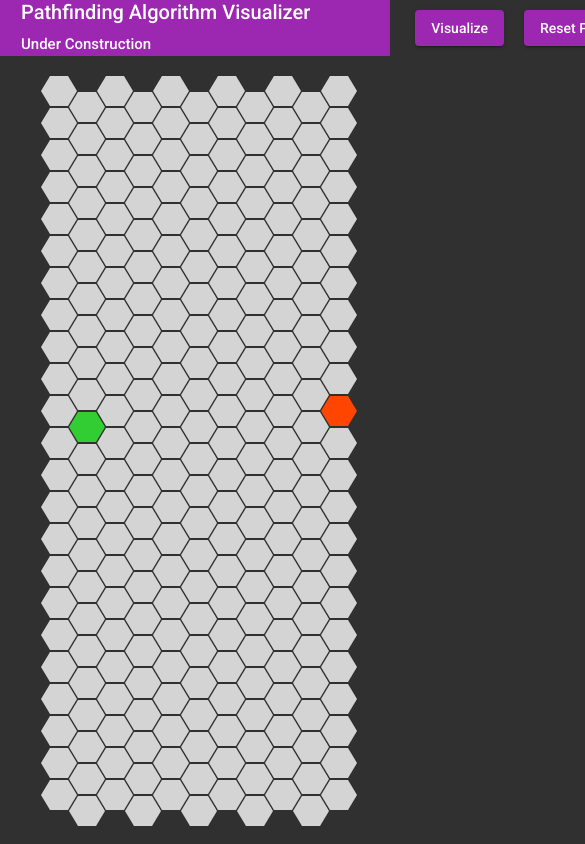
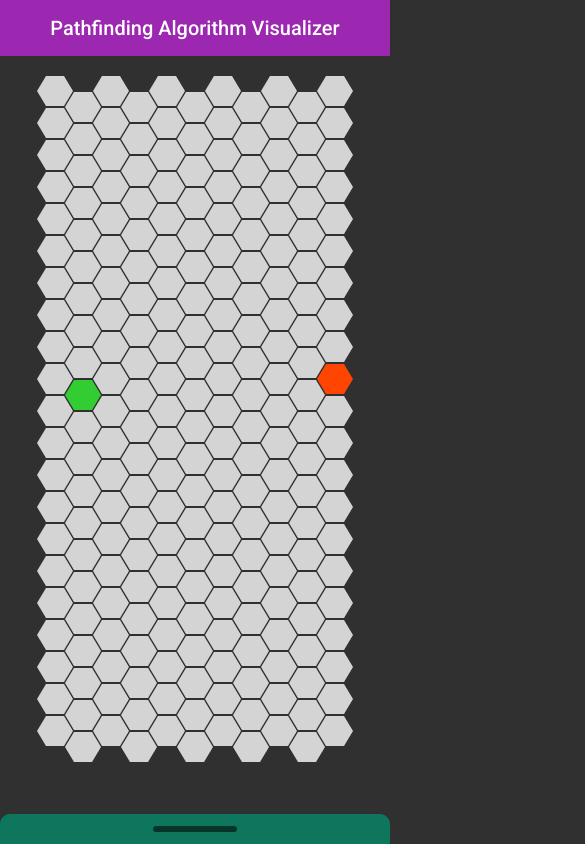
Before and after one commit to zwarunek/PathfinderVisualizer, an Angular app: page /board/hex in a window 390 px wide. Shown: the top 844 px of the page, 585 px wide, since content can reach past the window. Built offline with nearby package versions, Linux system fonts and the light colour scheme.

Commit message:
Responsive Toolbar. Bottom sheet swiping and animations functions

```diff
--- a/src/app/home/home.component.html
+++ b/src/app/home/home.component.html
@@ -1,53 +1,30 @@
 <div style="width: 100%">
   <mat-toolbar color="primary">
-    <section style="margin-right: 100px;font-size: 15px">
-      <div style="font-size: 20px; display: grid; padding: 0 5px; cursor: pointer" routerLink="/">
-        <span>Pathfinding Algorithm Visualizer</span>
-        <span style="font-size: 15px">Under Construction</span>
-      </div>
+    <section class="title-section" style="font-size: 15px; cursor: pointer" routerLink="/">
+<!--      <div style="font-size: 20px; display: grid; padding: 0 5px; cursor: pointer" routerLink="/">-->
+        <div style="font-size: 20px; white-space: break-spaces; text-align: center;">Pathfinding Algorithm Visualizer</div>
+<!--        <span style="font-size: 15px">Under Construction</span>-->
+<!--      </div>-->
     </section>
 
-    <section style="margin-right: 20px;font-size: 15px">
-      <button mat-raised-button color="primary" [disabled]="globals.inProgress || boardLoading" (click)="visualize(delay)">Visualize</button>
-    </section>
-
-    <section style="margin-right: 20px;font-size: 15px">
-      <button mat-raised-button color="primary" [disabled]="globals.inProgress || boardLoading" (click)="resetPath()">Reset Path</button>
-    </section>
-
-    <section style="margin-right: 20px;font-size: 15px">
-      <button mat-raised-button color="primary" [disabled]="globals.inProgress || boardLoading" (click)="resetTiles()">Remove Walls</button>
-    </section>
-
-    <section style="margin-right: 20px;font-size: 15px" *ngIf="boardType === 'square'">
-      <mat-checkbox [color]="'accent'" [(ngModel)]="diagonal" (change)="diagonalChange()" [disabled]="globals.inProgress || boardLoading">Diagonal</mat-checkbox>
-    </section>
-
-    <section style="margin-right: 20px; padding-top: 15px">
-      <mat-form-field appearance="fill" style="font-size: 10px">
-        <mat-label style="font-size: 15px">Select Board</mat-label>
-        <mat-select [(value)]="selectedBoard"   [disabled]="boardLoading || globals.inProgress" style="font-size: 15px;">
-          <mat-option (click)="loadBoard()">None</mat-option>
-          <mat-option (click)="loadBoard()" *ngFor="let board of boards; let i = index" value="{{board}}">{{board}}</mat-option>
-        </mat-select>
-      </mat-form-field>
-    </section>
-
-    <section style="margin-right: 20px">
+    <section class="main-bar-component" style="margin: auto;font-size: 15px">
+      <button mat-raised-button color="primary" style="margin-right: 20px;" [disabled]="globals.inProgress || boardLoading" (click)="visualize(delay)">Visualize</button>
+      <button mat-raised-button color="primary" style="margin-right: 20px;" [disabled]="globals.inProgress || boardLoading" (click)="resetPath()">Reset Path</button>
+      <button mat-raised-button color="primary" style="margin-right: 20px;" [disabled]="globals.inProgress || boardLoading" (click)="resetTiles()">Remove Walls</button>
       <button mat-raised-button color="primary" [matMenuTriggerFor]="algorithmMenu">
-        {{algorithm}}
+        Settings
         <mat-icon>settings</mat-icon>
       </button>
     </section>
 
-    <section style="margin-right: 20px;font-size: 15px; margin-left: auto">
+    <section class="main-bar-component" style="margin-right: 20px;font-size: 15px; margin-left: auto">
       <button mat-raised-button color="primary" [disabled]="!globals.inProgress" (click)="cancel()">Cancel</button>
     </section>
 
   </mat-toolbar>
 </div>
 
-<div class="disable-select" style="padding: 20px; " appNoRightClick *ngIf="boardType === 'square'">
+<div class="disable-select" style="padding: 20px; width: fit-content; margin: auto;" appNoRightClick *ngIf="boardType === 'square'">
   <table style="border-spacing: 0;border-collapse: collapse;">
     <tbody>
     <tr *ngFor="let row of tiles; let y = index" style="background-color: #d4d4d4">
@@ -71,7 +48,7 @@
   </table>
 </div>
 <div class="disable-select" style="width: 100%" [ngStyle]="{}" appNoRightClick *ngIf="boardType === 'hex'" >
-  <div class="" style="display: table; padding-top: 20px; margin: 0 auto">
+  <div class="" style="display: table; padding-top: 20px; margin: 0 auto; padding-right: 9px; padding-bottom: 15px;">
     <div class="hex-row" *ngFor="let row of tiles; let y = index" style="display: block">
       <div class="hex" *ngFor="let tile of row; let x = index" [attr.id]="'tile-'+y+':'+x" style="display: block; position: relative"
            [ngClass]="{ even: (x%2)===1,
@@ -100,10 +77,18 @@
   </div>
 </div>
 <svg width="100%" height="100%" style="z-index: 10; top: 0; left: 0; position:absolute;pointer-events: none">
-  <line [id]="lines" *ngFor="let line of lines" class="line"  [attr.x1]="line.x1" [attr.y1]="line.y1" [attr.x2]="line.x2" [attr.y2]="line.y2" stroke="yellow" stroke-width="6px" stroke-linecap="round" style="z-index: 900"/>
+  <line [id]="lines" *ngFor="let line of lines" class="line"
+        [attr.x1]="line.x1"
+        [attr.y1]="line.y1"
+        [attr.x2]="line.x2"
+        [attr.y2]="line.y2"
+        stroke="yellow"
+        stroke-width="6px"
+        stroke-linecap="round"
+        style="z-index: 900"/>
 </svg>
 <mat-menu #algorithmMenu="matMenu" style="max-width: none">
-  <div (click)="$event.stopPropagation()" (keydown)="$event.stopPropagation()">
+  <div (click)="$event.stopPropagation()" (keydown)="$event.stopPropagation()" style="flex-direction: column;display: flex">
     <mat-accordion class="example-headers-align">
       <mat-expansion-panel (opened)="algorithm = 'Dijkstra\'s Algorithm'">
         <mat-expansion-panel-header>
@@ -136,8 +121,16 @@
       </mat-expansion-panel>
 
     </mat-accordion>
-      <div style="max-width: fit-content; margin: 8px auto auto">
-        <mat-button-toggle-group appearance="legacy" (change)="resetPath();changeSpeed($event.value)" value="{{delay}}" [disabled]="globals.inProgress || boardLoading" style="margin: 0 8px;font-size: 15px">
+    <mat-checkbox [color]="'accent'" [(ngModel)]="diagonal" (change)="diagonalChange()" [disabled]="globals.inProgress || boardLoading">Diagonal</mat-checkbox>
+    <mat-form-field appearance="fill" style="font-size: 10px; margin: 0 auto; padding-top: 8px; width: 100%">
+      <mat-label style="font-size: 15px">Select Board</mat-label>
+      <mat-select [(value)]="selectedBoard"   [disabled]="boardLoading || globals.inProgress" style="font-size: 15px;">
+        <mat-option (click)="loadBoard()">None</mat-option>
+        <mat-option (click)="loadBoard()" *ngFor="let board of boards; let i = index" value="{{board}}">{{board}}</mat-option>
+      </mat-select>
+    </mat-form-field>
+    <div style="max-width: fit-content; margin: 0 auto">
+      <mat-button-toggle-group appearance="legacy" (change)="resetPath();changeSpeed($event.value)" value="{{delay}}" [disabled]="globals.inProgress || boardLoading" style="font-size: 15px">
         <mat-button-toggle value="0">Instant</mat-button-toggle>
         <mat-button-toggle value="1">Fast</mat-button-toggle>
         <mat-button-toggle value="20">Medium</mat-button-toggle>
@@ -146,3 +139,8 @@
     </div>
   </div>
 </mat-menu>
+<div id="sheet" class="bottom-sheet-bg" (touchmove)="testSheet($event)" (touchend)="testSheetClick($event)" (touchstart)="touchStart($event)" style="background-color: #0a634d">
+  <div style="background-color: #0c7b5f; height: 30px; width: 100%; display: flex; justify-content: center; align-items: center;">
+    <div style=" width: 20%; border: 3px solid #053529; border-radius: 10px"></div>
+  </div>
+</div>
--- a/src/app/home/home.component.scss
+++ b/src/app/home/home.component.scss
@@ -312,3 +312,56 @@ $searched-color: darken(mat.get-color-from-palette($my-accent), 10%);
   flex-direction: column;
   margin: 15px 0;
 }
+.bottom-sheet-bg{
+  position: fixed;
+  left: 0;
+  width: 100%;
+  height: 200%;
+  border-radius: 10px;
+  overflow: hidden;
+  opacity: 95%;
+  display: none;
+}
+/* start of desktop styles */
+
+.main-bar-component{
+  display: block;
+}
+@media screen and (max-width: 991px) {
+  /* start of large tablet styles */
+  .bottom-sheet-bg{
+    display: flex;
+  }
+  .main-bar-component{
+    display: none;
+  }
+  .title-section{
+    margin: 0 auto
+  }
+}
+
+@media screen and (max-width: 767px) {
+  /* start of medium tablet styles */
+  .bottom-sheet-bg {
+    display: flex;
+  }
+  .main-bar-component{
+    display: none;
+  }
+  .title-section{
+    margin: 0 auto
+  }
+}
+
+@media screen and (max-width: 479px) {
+  /* start of phone styles */
+  .bottom-sheet-bg{
+    display: flex;
+  }
+  .main-bar-component{
+    display: none;
+  }
+  .title-section{
+    margin: 0 auto
+  }
+}
--- a/src/app/home/home.component.ts
+++ b/src/app/home/home.component.ts
@@ -1,4 +1,4 @@
-import {Component, Inject, OnInit, PLATFORM_ID} from '@angular/core';
+import {Component, HostListener, Inject, OnInit, PLATFORM_ID} from '@angular/core';
 import {AlgorithmsService} from '../Services/algorithms.service';
 import {Globals} from '../globals';
 import {BoardsService} from '../Services/boards.service';
@@ -110,6 +110,9 @@ export class HomeComponent implements OnInit {
   adjList: any[][] = [];
   diagonal = false;
   // temp: any[][] = [];
+  sheetClosed = true;
+  prevMove = window.innerHeight - 15;
+  sheetStartY;
 
 // 12x12 12x52
   grid = true;
@@ -122,6 +125,7 @@ export class HomeComponent implements OnInit {
     {label: 'Euclidean', value: 'euclidean'},
     {label: 'Manhattan Hex', value: 'hex'},
   ];
+  sheetOpenPos: number;
 
   constructor(public globals: Globals,
               @Inject(PLATFORM_ID) private platformId: any,
@@ -135,13 +139,17 @@ export class HomeComponent implements OnInit {
 
   ngOnInit(): void{
     this.boardType = this.route.snapshot.paramMap.get('boardType');
+
+    document.getElementById('sheet').style.top = window.innerHeight - 15 - 15 + 'px';
+    this.sheetOpenPos = window.innerHeight * .2 - 15;
+
     if (this.boardType === 'square') {
       this.cols = Math.floor((window.innerWidth - 40) / 28) - (Math.floor((window.innerWidth - 40) / 28) % 2 === 1 ? 0 : 1);
-      this.rows = Math.floor((window.innerHeight - 104) / 28) - (Math.floor((window.innerHeight - 104) / 28) % 2 === 1 ? 0 : 1);
+      this.rows = Math.floor((window.innerHeight - 30 - 104) / 28) - (Math.floor((window.innerHeight - 30 - 104) / 28) % 2 === 1 ? 0 : 1);
     }
     else if (this.boardType === 'hex'){
       this.cols = Math.floor((window.innerWidth - 40) / 29) - (Math.floor((window.innerWidth - 40) / 29) % 2 === 1 ? 0 : 1);
-      this.rows = Math.floor((window.innerHeight - 104) / 31) - (Math.floor((window.innerHeight - 104) / 31) % 2 === 1 ? 0 : 1);
+      this.rows = Math.floor((window.innerHeight - 30 - 104) / 31) - (Math.floor((window.innerHeight - 30 - 104) / 31) % 2 === 1 ? 0 : 1);
     }
 
     this.numTiles = this.rows * this.cols;
@@ -161,6 +169,7 @@ export class HomeComponent implements OnInit {
     }
     this.tileGraph = [];
     this.setGraph();
+    this.lines = [];
 
     this.boards = ['Recursive Maze'];
   }
@@ -518,4 +527,47 @@ export class HomeComponent implements OnInit {
     }
     this.boardLoading = false;
   }
+  testSheet(e: TouchEvent): void {
+    e.preventDefault();
+    const sheet = document.getElementById('sheet');
+    const sheetTop = parseInt(sheet.style.top.slice(0, -2), 10);
+    sheet.style.transition = 'none';
+    sheet.style.top = e.touches[0].clientY - this.sheetStartY + 'px';
+    this.prevMove = sheetTop;
+  }
+
+  testSheetClick(e: TouchEvent): void {
+    e.preventDefault();
+    const sheet = document.getElementById('sheet');
+    const sheetTop = parseInt(sheet.style.top.slice(0, -2), 10);
+    // send to bottom
+    if (sheetTop === window.innerHeight - 15 - 15 || (
+          sheetTop !== this.sheetOpenPos && ((
+            sheetTop >= this.prevMove &&
+            sheetTop >= this.sheetOpenPos &&
+            sheetTop < window.innerHeight - 15 - 15
+          ) || sheetTop > window.innerHeight - 15 - 15))){
+      sheet.style.transition = '.6s cubic-bezier(0.12, 0.35, 0.29, 1.24)';
+      sheet.style.top = window.innerHeight - 15 - 15 + 'px';
+      this.prevMove = window.innerHeight - 15 - 15;
+    }
+    else {
+      sheet.style.transition = '.6s cubic-bezier(0.12, 0.35, 0.29, 1.24)';
+      sheet.style.top = this.sheetOpenPos + 'px';
+      this.prevMove = this.sheetOpenPos;
+    }
+  }
+
+  touchStart(event: TouchEvent): void {
+    const sheet = document.getElementById('sheet');
+    this.sheetStartY = event.touches[0].clientY - sheet.offsetTop;
+    const sheetTop = parseInt(sheet.style.top.slice(0, -2), 10);
+    this.sheetClosed = sheetTop !== this.sheetOpenPos;
+  }
+  @HostListener('window:resize', ['$event'])
+  onResize(): void {
+    const sheet = document.getElementById('sheet');
+    sheet.style.transition = 'none';
+    this.ngOnInit();
+  }
 }
--- a/src/app/select-board-type/select-board-type.component.html
+++ b/src/app/select-board-type/select-board-type.component.html
@@ -7,7 +7,7 @@
   <div class="board-container">
     <div class="zoom-image board">
       <a style="text-decoration: none; display: flex; flex-direction: column; justify-content: center; height: 100%;" routerLink="/board/square">
-        <div class="primary-background center" style=" z-index: 20; flex: 1;  flex-basis: 20%">
+        <div class="primary-background center" style=" flex: 1;  flex-basis: 20%">
           <span style="color: white;font-size: 40px; font-weight: normal">Square Grid</span>
         </div>
         <div style="height: 100%; margin-top: 0; display: flex; justify-content: center;">
@@ -18,7 +18,7 @@
     </div>
     <div class="zoom-image board">
       <a style="text-decoration: none; display: flex; flex-direction: column; justify-content: center; height: 100%;" routerLink="/board/hex">
-        <div class="primary-background center" style=" z-index: 20; flex: 1;  flex-basis: 20%">
+        <div class="primary-background center" style="  flex: 1;  flex-basis: 20%">
           <span style="color: white;font-size: 40px; font-weight: normal">Hex Grid</span>
         </div>
         <div style="height: 100%; margin-top: 0; display: flex; justify-content: center;">
@@ -28,73 +28,4 @@
       </a>
     </div>
   </div>
-<!--  <div style="padding: 40px; display: flex; flex: auto; justify-content: center;">-->
-<!--    <div class="zoom-image" style="border: 3px solid white; border-radius: 30px; overflow: hidden; height: 100%; width: 100%; margin-right: 20px">-->
-<!--      <a style="text-decoration: none; display: flex; flex-direction: column; justify-content: center; height: 100%;" routerLink="/board/square">-->
-<!--        <div class="primary-background center" style=" z-index: 20; flex: 1 1 15%">-->
-<!--          <span style="color: white;font-size: 40px; font-weight: normal">Square Grid</span>-->
-<!--        </div>-->
-<!--        <div style="height: 100%; margin-top: 0;  display: flex; justify-content: center;">-->
-<!--          <img draggable="false" mat-card-image src="../../assets/square%20thumbnail.JPG" alt="Square Board Image" style="height: 100%">-->
-<!--        </div>-->
-<!--      </a>-->
-<!--    </div>-->
-<!--    <div class="zoom-image" style="border: 3px solid white; border-radius: 30px; overflow: hidden; height: 100%; width: 100%; margin-right: 20px">-->
-<!--      <a style="text-decoration: none; display: flex; flex-direction: column; justify-content: center; height: 100%;" routerLink="/board/hex">-->
-<!--        <div class="primary-background center" style=" z-index: 20; flex: 1 1 15%">-->
-<!--          <span style="color: white;font-size: 40px; font-weight: normal">Hex Grid</span>-->
-<!--        </div>-->
-<!--        <div style="height: 100%; margin-top: 0;  display: flex; justify-content: center;">-->
-<!--          <img draggable="false" mat-card-image src="../../assets/hex%20thumbnail.JPG" alt="Hex Board Image" style="height: 100%">-->
-<!--        </div>-->
-<!--      </a>-->
-<!--    </div>-->
-<!--  </div>-->
-    <!--      <mat-card class="example-card">-->
-    <!--        <mat-card-header>-->
-    <!--          <mat-card-title>Hex Grid</mat-card-title>-->
-    <!--        </mat-card-header>-->
-    <!--        <div class="primary-background center" style=" z-index: 20; height: 20%">-->
-    <!--          <span style="color: white;font-size: 40px; font-weight: normal">Hex Grid</span>-->
-    <!--        </div>-->
-    <!--        <div style="height: auto; width: auto; position: relative; overflow: hidden;">-->
-    <!--          <img src="../../assets/hex%20thumbnail.JPG" alt="Photo of a Shiba Inu">-->
-    <!--        </div>-->
-    <!--      </mat-card>-->
-    <!--    <mat-grid-list cols="2" rowHeight="100%" gutterSize="40px">-->
-    <!--      <mat-grid-tile class="zoom-image" style="border: 3px white solid; border-radius: 30px;" [colspan]=1 [rowspan]=1>-->
-    <!--        <div style="; width: 100%; height: 100%;">-->
-    <!--          <span>-->
-    <!--            <mat-card routerLink="board/hex" style="height: 100%; padding: 0">-->
-    <!--              <a style="text-decoration: none" routerLink="/board/hex">-->
-    <!--                <div class="primary-background center" style=" z-index: 20; height: 20%">-->
-    <!--                    <span style="color: white;font-size: 40px; font-weight: normal">Hex Grid</span>-->
-    <!--                  </div>-->
-    <!--                <div style="height: 100%; margin-top: 0">-->
-    <!--                  <img draggable="false" mat-card-image src="../../assets/hex%20thumbnail.JPG" alt="Square Board Image">-->
-    <!--                </div>-->
-    <!--              </a>-->
-    <!--            </mat-card>-->
-    <!--          </span>-->
-    <!--        </div>-->
-    <!--      </mat-grid-tile>-->
-    <!--      <mat-grid-tile class="zoom-image" style="border: 3px white solid; border-radius: 30px; " [colspan]=1 [rowspan]=1>-->
-    <!--        <div style="; width: 100%; height: 100%;">-->
-    <!--          <span>-->
-    <!--            <mat-card routerLink="board/square" style="height: 100%; padding: 0">-->
-    <!--              <a style="text-decoration: none" routerLink="/board/square">-->
-    <!--                <div class="primary-background center" style=" z-index: 20; height: 20%">-->
-    <!--                  <span style="color: white;font-size: 40px; font-weight: normal">Square Grid</span>-->
-    <!--                </div>-->
-    <!--                <div style="height: 100%; margin-top: 0">-->
-    <!--                  <img draggable="false" mat-card-image src="../../assets/square%20thumbnail.JPG" alt="Square Board Image">-->
-    <!--                </div>-->
-    <!--              </a>-->
-    <!--            </mat-card>-->
-    <!--          </span>-->
-    <!--        </div>-->
-    <!--      </mat-grid-tile>-->
-    <!--    </mat-grid-list>-->
-  <!--  </div>-->
-
 </div>
--- a/src/app/select-board-type/select-board-type.component.scss
+++ b/src/app/select-board-type/select-board-type.component.scss
@@ -1,4 +1,5 @@
 @use '~@angular/material' as mat;
+@use "sass:math";
 @import "src/custom-theme.scss";
 
 .primary-background{
```
Lines whose indentation alone changed are shown as unchanged.
